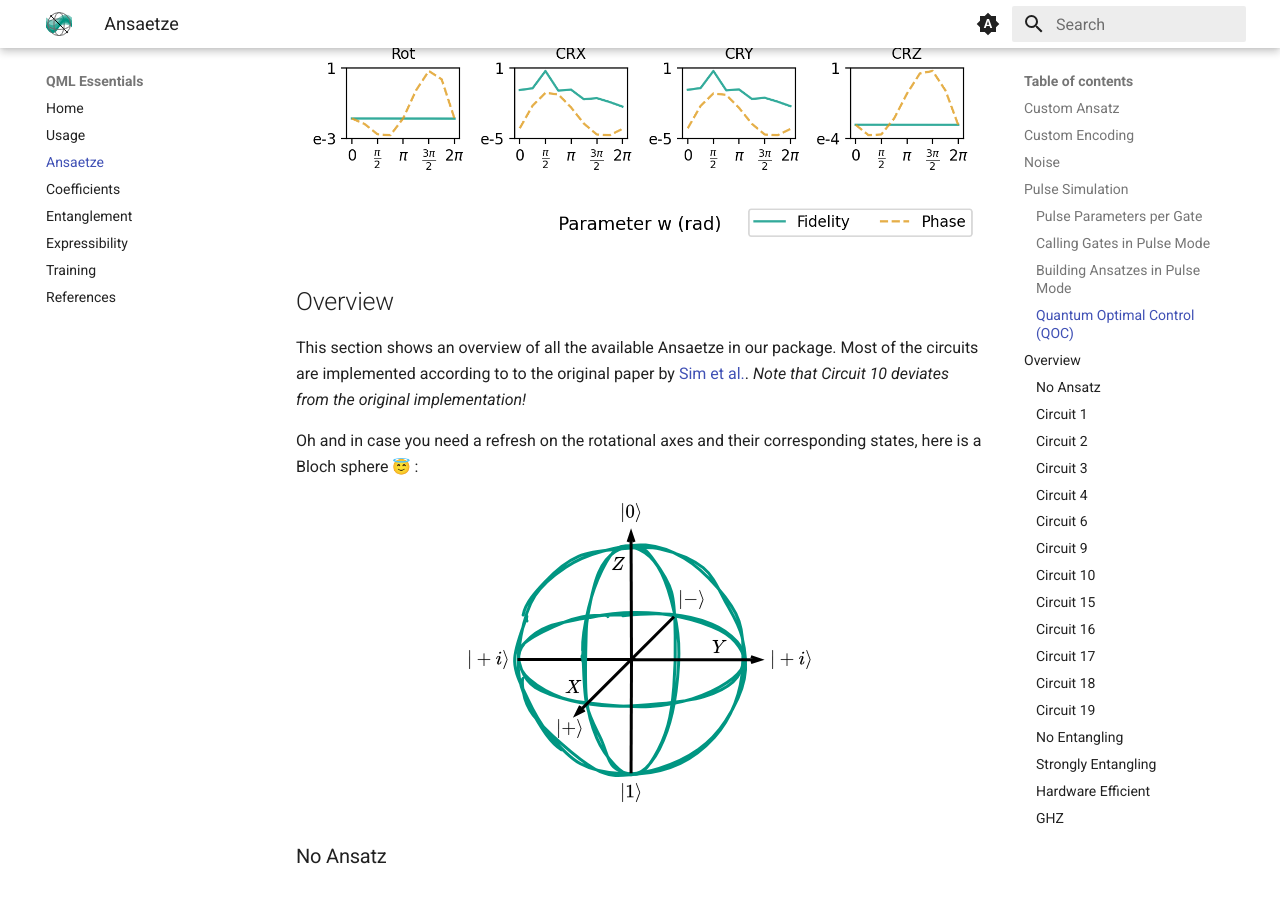
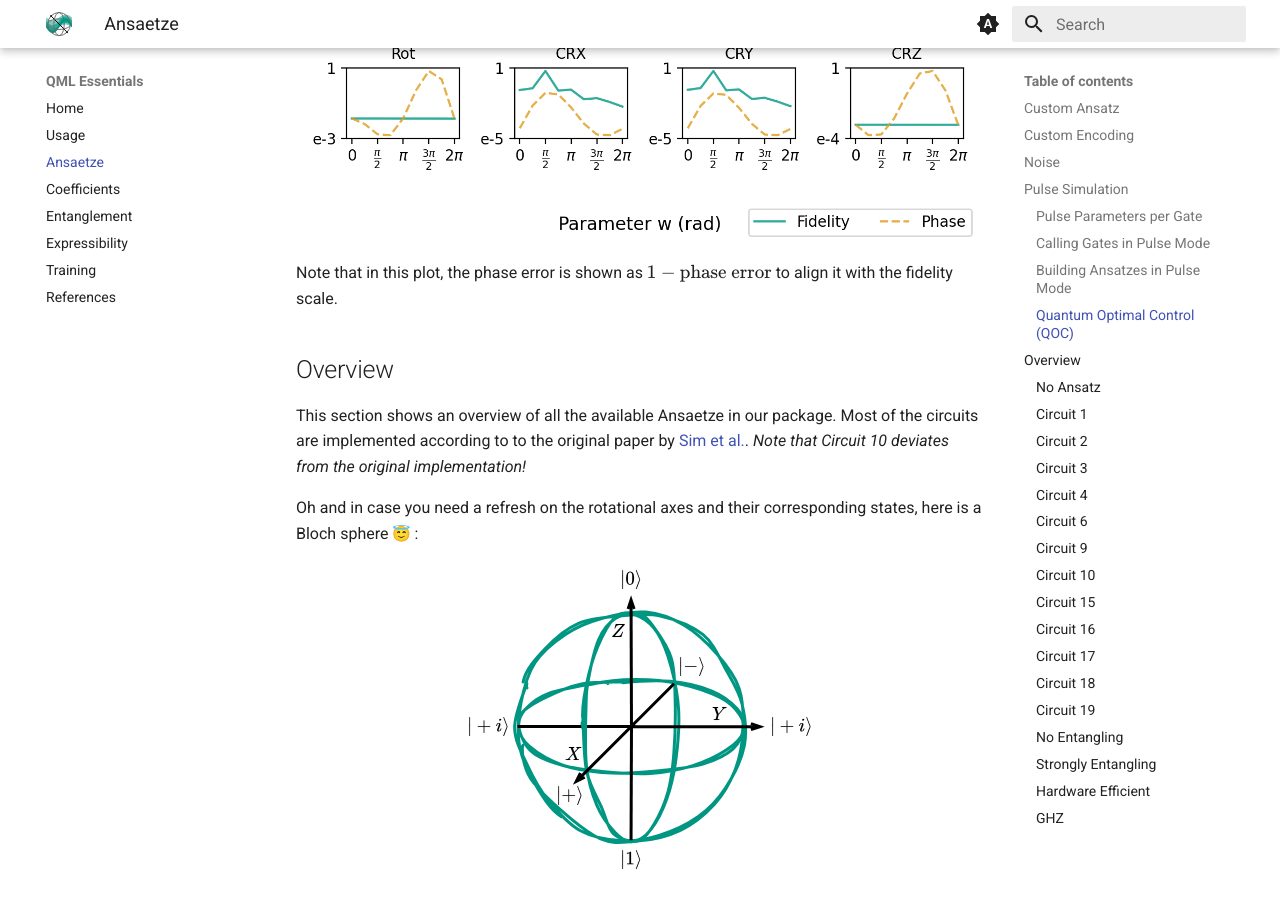
Before and after one commit to cirKITers/qml-essentials, an MkDocs documentation site: the page built from docs/ansaetze.md, in a window 1280 px wide and 900 px high, scrolled down 6855 px. Built offline with MkDocs 1.6.1 and Material for MkDocs 9.7.7, drawn with Linux system fonts in a browser that asks for light colours; emoji names are drawn with the system emoji font.

Commit message:
phase expl
Signed-off-by: Melvin Strobl <lc3267@kit.edu>

```diff
--- a/docs/ansaetze.md
+++ b/docs/ansaetze.md
@@ -279,6 +279,8 @@ With the optimized pulse parameters we can generate a fidelities plot as follows
 ![Gate Fidelities](figures/gates_fidelities_light.png#only-light)
 ![Gate Fidelities](figures/gates_fidelities_dark.png#only-dark)
 
+Note that in this plot, the phase error is shown as $1-\text{phase error}$ to align it with the fidelity scale.
+
 ## Overview
 
 This section shows an overview of all the available Ansaetze in our package.
```
